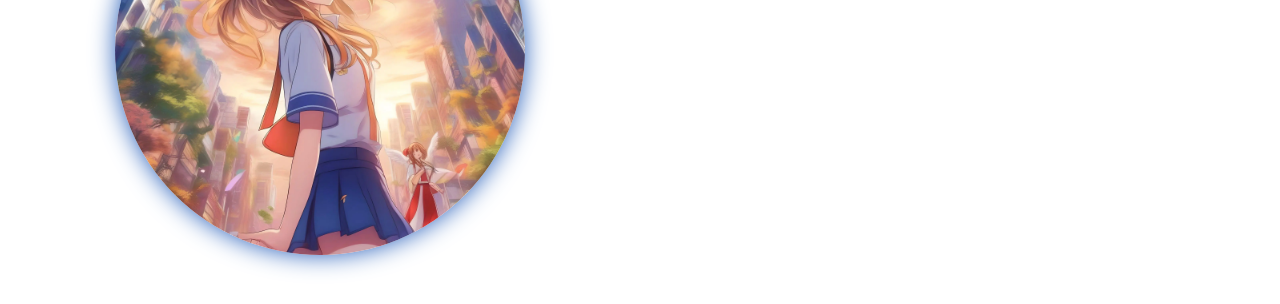
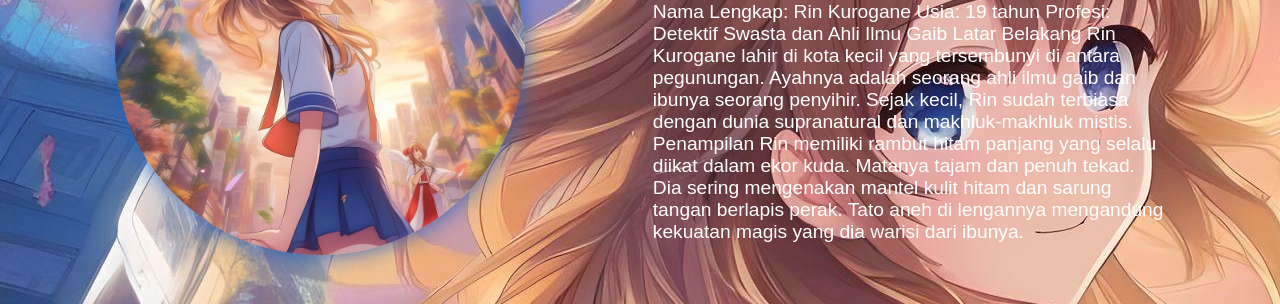
Before and after one commit to D-a-n-i-L/AzaleaftPipoyma, a plain HTML site: page index.html in a window 1280 px wide. Shown: the part 493-797 px from the top of the page. Drawn offline with Linux system fonts and the light colour scheme.

Commit message:
Change:     background-image: url(./public/Rin.jpg);

```diff
--- a/main.css
+++ b/main.css
@@ -19,7 +19,7 @@ body{
     height: 100vh;
     overflow-x: hidden;
     /*background-color: rgba(0, 0, 0, 0.49);*/
-    background-image: url(./main/Rin.jpg);
+    background-image: url(./public/Rin.jpg);
     color: white;
 }
 
```
